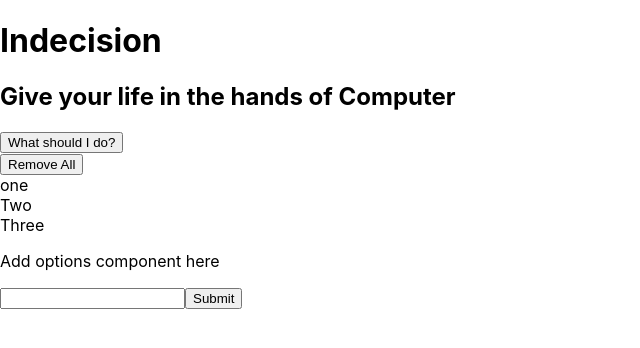
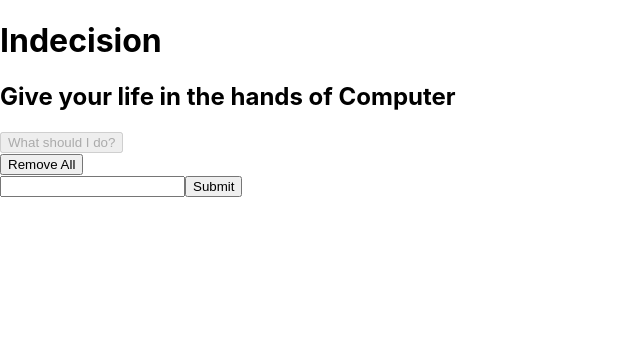
Before and after one commit to devnoorfatima/React, a React (Create React App) app in the folder indecision-app/: page / in a window 1280 px wide. Shown: the top 348 px of the page, without its empty margins (0-640 px from the left). Built offline with nearby package versions, Linux system fonts and the light colour scheme.

Commit message:
Making indecision app, practised stateless functional components and state functinal components.

```diff
--- a/indecision-app/src/App.js
+++ b/indecision-app/src/App.js
@@ -2,7 +2,6 @@ import React, { Component } from 'react';
 import Header from "./header"
 import Action from "./action"
 import Options from "./options"
-import Add from "./add-option"
 import Input from "./submit"
 
 class App extends Component {
@@ -10,17 +9,18 @@ class App extends Component {
     super(props);
    this.handleDeleteAll = this.handleDeleteAll.bind(this);
    this.handlePick = this.handlePick.bind(this);
+   this.handleAddOption = this.handleAddOption.bind(this);
+   this.handleDeleteOption = this.handleDeleteOption.bind(this);
     this.state = {
-      options : ["one", "Two", "Three"]
+      options : []
     }
   }
 
   handleDeleteAll() {
- this.setState(() => {
-   return {
-    options:[]
-   };
- })
+ this.setState(() => ({options:[]}));
+}
+  handleDeleteOption(option) {
+console.log(option);
   }
 
   handlePick () {
@@ -29,12 +29,21 @@ class App extends Component {
       alert(option);
   }
 
+  handleAddOption (option) {
+   if(!option){
+     return "Enter a valid option."
+   }else if (this.state.options.indexOf(option) > -1) {
+     return "This option already exists."
+   }
+
+    this.setState((prevState) => ({options : prevState.options.concat(option)}))
+  }
+
   render() {
-    const title = "Indecision";
     const subtitle = "Give your life in the hands of Computer";
     return (
       <div className="App">
-         <Header title = {title} subtitle = {subtitle} />
+         <Header subtitle = {subtitle} />
          <Action
          hasOptions= {this.state.options.length > 0}
          handlePick = {this.handlePick}
@@ -42,9 +51,9 @@ class App extends Component {
          <Options
           options={this.state.options}
           handleDeleteAll ={this.handleDeleteAll}
+          handleDeleteOption ={this.handleDeleteOption}
           />
-         <Add />
-         <Input />
+         <Input handleAddOption = {this.handleAddOption} />
       </div>
     );
   }
--- a/indecision-app/src/action.js
+++ b/indecision-app/src/action.js
@@ -1,19 +1,33 @@
-import React, { Component } from 'react';
+import React from 'react';
+// class Action extends Component {
+//   render() {
+//     return (
+//       <div className="Action">
+//          <button
+//          disabled = {!this.props.hasOptions}
+//          onClick = {this.props.handlePick}
+//          >
+//          What should I do?
+//          </button>
 
-class Action extends Component {
-    render() {
+//       </div>
+//     );
+//   }
+// }
+
+// stateless functional Component:
+const Action =(props) => {
       return (
         <div className="Action">
            <button
-           disabled = {!this.props.hasOptions}
-           onClick = {this.props.handlePick}
+           disabled = {!props.hasOptions}
+           onClick = {props.handlePick}
            >
            What should I do?
            </button>
 
         </div>
       );
-    }
   }
 
   export default Action;
--- a/indecision-app/src/add-option.js
+++ /dev/null
@@ -1,15 +0,0 @@
-import React, { Component } from 'react';
-
-class Add extends Component {
-    render() {
-
-      return (
-        <div className="Add">
-          <p>Add options component here</p>
-
-        </div>
-      );
-    }
-  }
-
-  export default Add;
--- a/indecision-app/src/header.js
+++ b/indecision-app/src/header.js
@@ -1,15 +1,27 @@
-import React, { Component } from 'react';
+import React from 'react';
 
-class Header extends Component {
-    render() {
+// class Header extends Component {
+  //   render() {
 
-        return (
-        <div className="Header">
-        <h1>{this.props.title}</h1>
-           <h2>{this.props.subtitle}</h2>
-        </div>
-      );
-    }
-  }
+  //       return (
+  //       <div className="Header">
+  //       <h1>{this.props.title}</h1>
+  //          <h2>{this.props.subtitle}</h2>
+  //       </div>
+  //     );
+  //   }
+  // }
 
+
+const Header= (props) => {
+      return (
+      <div className="Header">
+      <h1>{props.title}</h1>
+         {props.subtitle && <h2>{props.subtitle}</h2>}
+      </div>
+    );
+};
+ Header.defaultProps = {
+ title : "Indecision"
+ };
   export default Header;
--- a/indecision-app/src/option.js
+++ b/indecision-app/src/option.js
@@ -1,14 +1,12 @@
-import React, { Component } from 'react';
+import React from 'react';
 
-class Option extends Component {
-    render() {
-
+const Option =(props) => {
       return (
         <div className="Option">
-         {this.props.optionText}
+         {props.optionText}
+         <button ></button>
         </div>
       );
-    }
   }
 
   export default Option;
--- a/indecision-app/src/options.js
+++ b/indecision-app/src/options.js
@@ -1,18 +1,35 @@
-import React, { Component } from 'react';
+import React from 'react';
 import Option from "./option"
-class Options extends Component {
-    render() {
+// class Options extends Component {
+//   render() {
+//     return (
+//       <div className="Options">
+//       <button onClick ={this.props.handleDeleteAll}>Remove All</button>
+//       {
+//       this.props.options.map((option) =>
+//       <Option key = {option} optionText = {option} />)
+//       }
+
+//       </div>
+//     );
+//   }
+// }
+
+// stateless functional Component:
+const Options = (props) => {
       return (
         <div className="Options">
-        <button onClick ={this.props.handleDeleteAll}>Remove All</button>
+        <button onClick ={props.handleDeleteAll}>Remove All</button>
         {
-        this.props.options.map((option) =>
-        <Option key = {option} optionText = {option} />)
+        props.options.map((option) =>
+        <Option
+        handleDeleteOption= {props.handleDeleteOption}
+        key = {option} optionText = {option}
+         />)
         }
 
         </div>
       );
-    }
   }
 
   export default Options;
--- a/indecision-app/src/submit.js
+++ b/indecision-app/src/submit.js
@@ -2,17 +2,23 @@ import React, { Component } from 'react';
 
 
 class Input extends Component {
-    handleAddOption (e) {
+  constructor(props) {
+   super(props);
+   this.handleAddOption = this.handleAddOption.bind(this);
+   this.state = {
+     error : undefined
+   };
+  }
+  handleAddOption (e) {
         e.preventDefault();
         const option = e.target.elements.option.value.trim();
-
-        if(option){
-       alert(option);
-       }
+        const error = this.props.handleAddOption(option);
+      this.setState(() => ({error}))
     }
     render() {
       return (
         <div className="Input">
+        {this.state.error && <p>{this.state.error}</p>}
         <form onSubmit = {this.handleAddOption}>
         <input type ="text" name="option" />
          <button >Submit</button>
```
